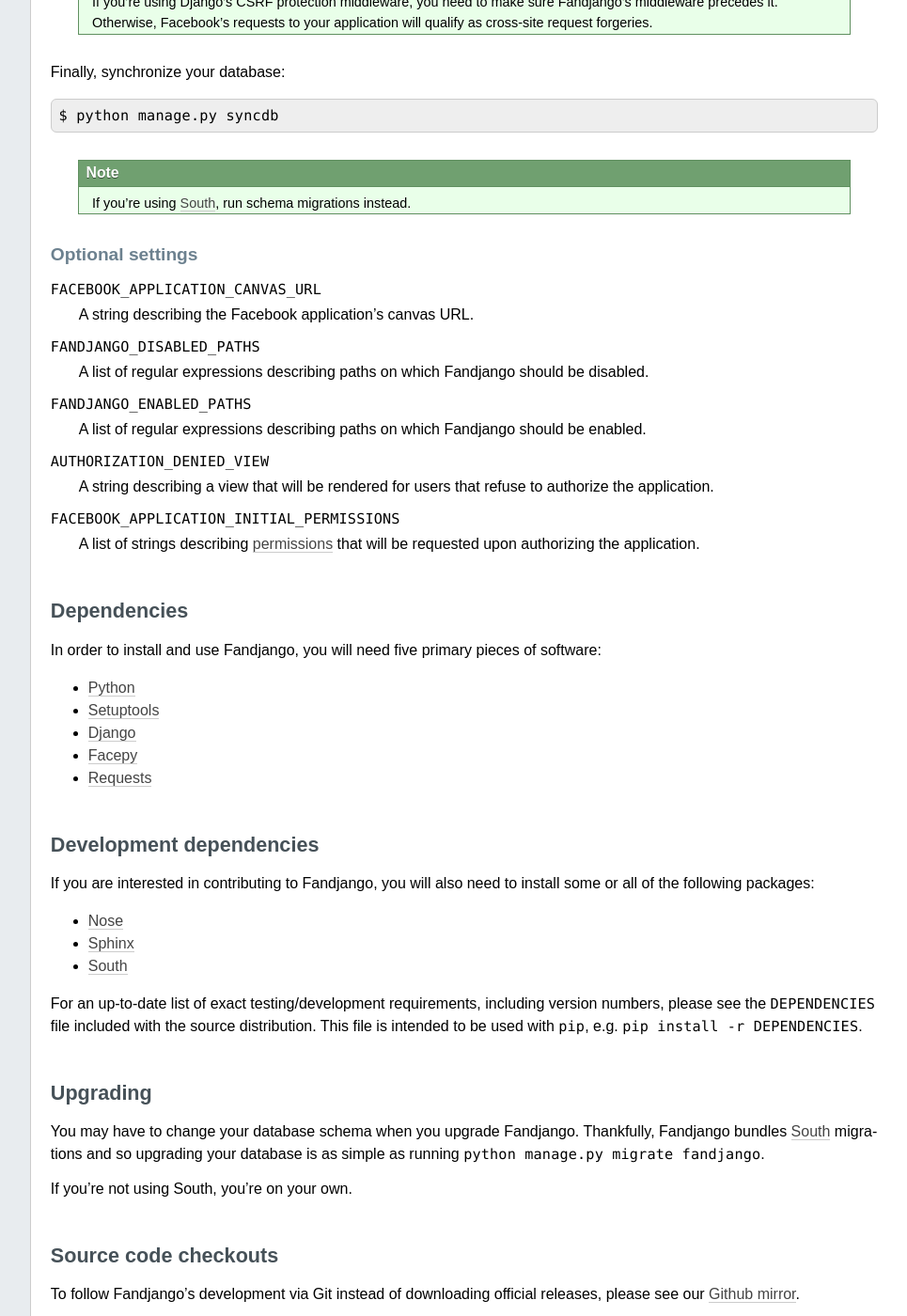
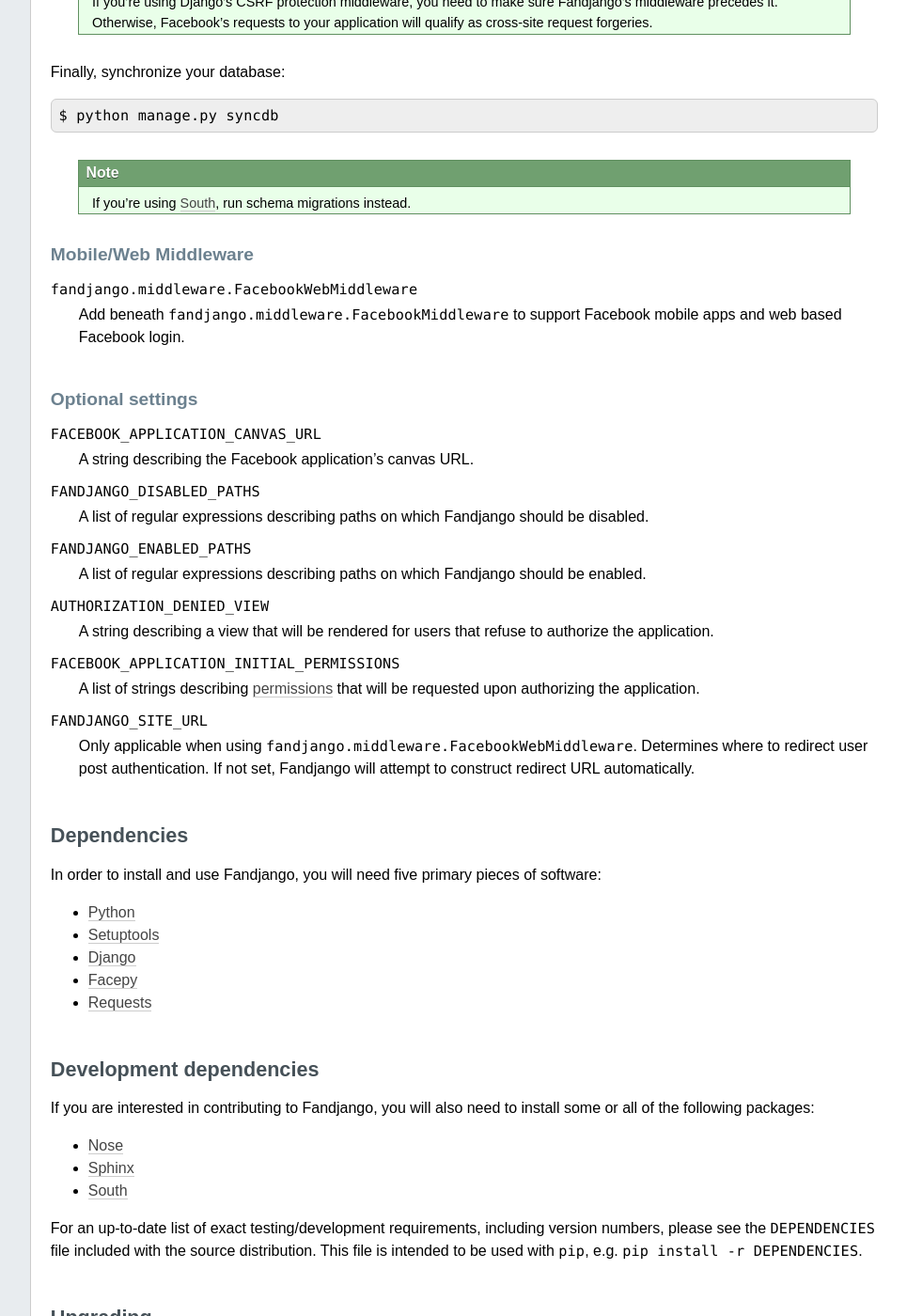
Before and after one commit to jgorset/fandjango, a Sphinx documentation site: the page built from docs/source/installation.rst, in a window 1280 px wide and 1400 px high, scrolled down 611 px. Shown: the whole window at 94% size, without its empty margins (224-1189 px from the left). Built offline with Sphinx 7.4.7, drawn with Linux system fonts in a browser that asks for light colours; the version number is read from the project's files by our own code; some of the changed text lies outside the part shown.

Commit message:
Added Mobile/Web middleware doc. including optional FANDJANGO_SITE_URL attribute.

```diff
--- a/docs/source/installation.rst
+++ b/docs/source/installation.rst
@@ -39,6 +39,11 @@
 
     If you're using `South`_, run schema migrations instead.
 
+Mobile/Web Middleware
+^^^^^^^^^^^^^^^^^^^^^
+``fandjango.middleware.FacebookWebMiddleware``
+    Add beneath ``fandjango.middleware.FacebookMiddleware`` to support Facebook mobile apps and web based Facebook login.
+
 Optional settings
 ^^^^^^^^^^^^^^^^^
 
@@ -57,6 +62,9 @@
 ``FACEBOOK_APPLICATION_INITIAL_PERMISSIONS``
     A list of strings describing `permissions <http://developers.facebook.com/docs/reference/api/permissions/>`_
     that will be requested upon authorizing the application.
+
+``FANDJANGO_SITE_URL``
+    Only applicable when using ``fandjango.middleware.FacebookWebMiddleware``. Determines where to redirect user post authentication. If not set, Fandjango will attempt to construct redirect URL automatically.
 
 .. _dependencies:
 
```
